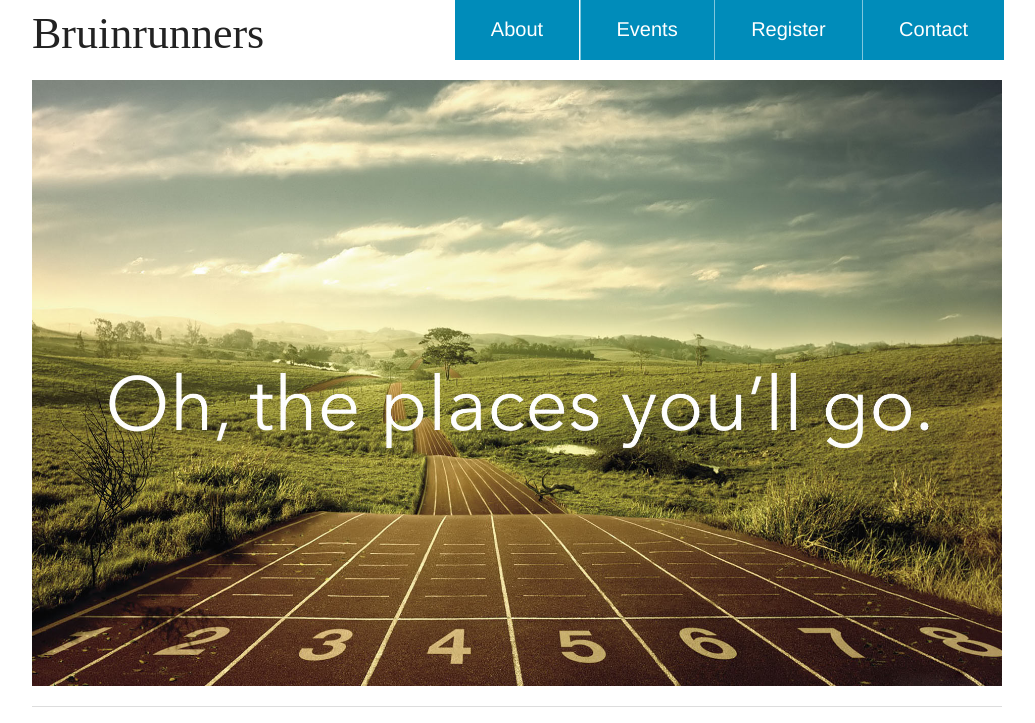
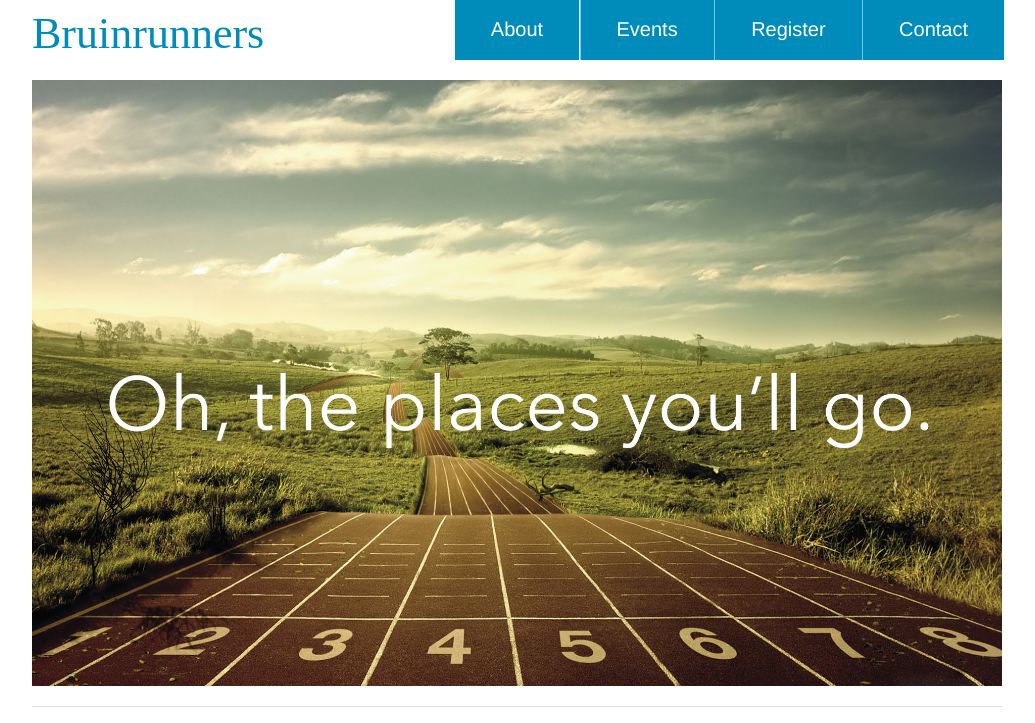
Before and after one commit to KyCodeHuynh/DB-Online-training-site, a plain HTML site: page index.html in a window 1280 px wide. Shown: the top 723 px of the page, without its empty margins (123-1158 px from the left). Drawn offline with Linux system fonts and the light colour scheme.

Commit message:
Whoops: forgot to commit the change to the homepage link.

```diff
--- a/index.html
+++ b/index.html
@@ -15,7 +15,7 @@
         <!-- Nav bar -->
         <div class="row nav">
             <div class="large-3 columns logo">
-                <h1>Bruinrunners</h1>
+            <h1><a href="index.html">Bruinrunners</a></h1>
             </div>
             <div class="large-9 columns">
                 <ul class="button-group right">
```
